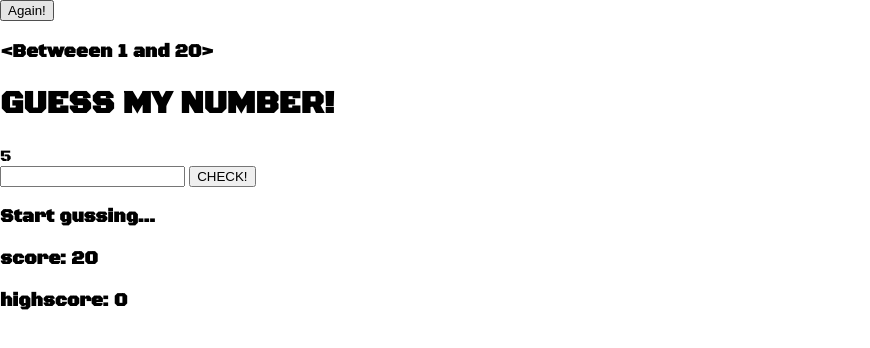
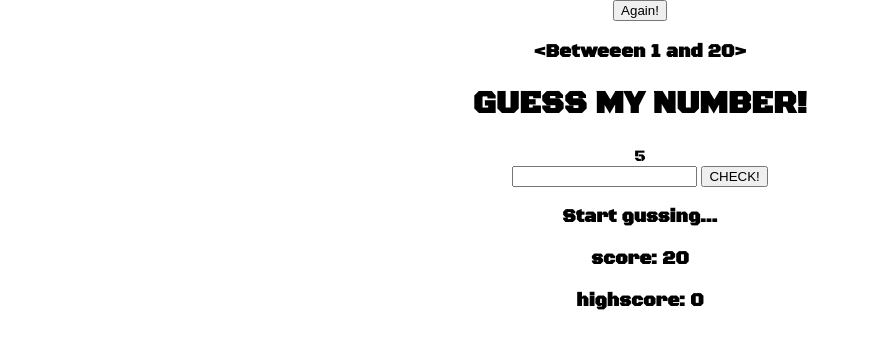
Before and after one commit to Ameer2000Mzori/Guess-My-Number, a website built with webpack: page src/index.html in a window 1280 px wide. Shown: the whole page, without its empty margins (0-870 px from the left). Built offline with nearby package versions, Linux system fonts and the light colour scheme.

Commit message:
added styling to header and header wrap

```diff
--- a/src/style.scss
+++ b/src/style.scss
@@ -6,7 +6,20 @@ body {
   font-family: "Black Ops One", sans-serif;
 }
 
-/* Apply the font to a specific element */
-h1 {
-  font-family: "Black Ops One", sans-serif;
+.header {
+  display: flex;
+  flex-direction: column;
+  text-align: center;
+  align-items: center;
+  height: 100vh;
+  justify-content: space-evenly;
+
+  .header-Wrap {
+    width: 90%;
+    height: 100%;
+    display: flex;
+    flex-direction: column;
+    text-align: center;
+    align-items: center;
+  }
 }
```
Also changed, not shown: src/style.css, 1 other file.
